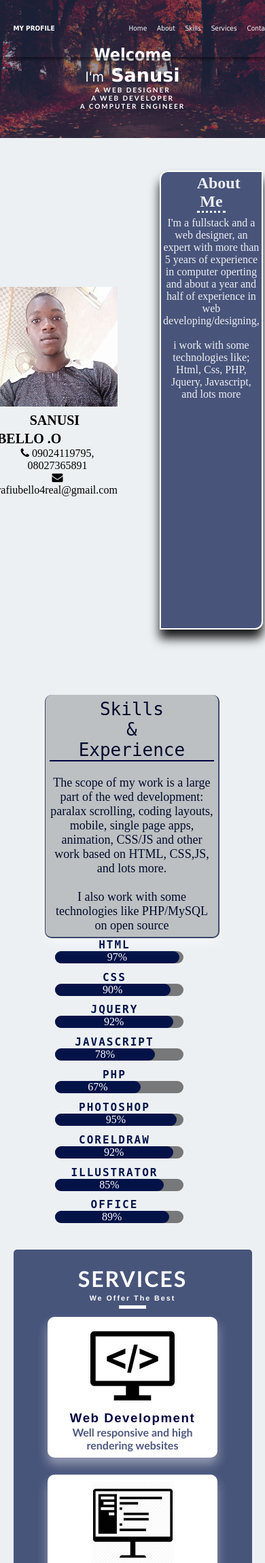
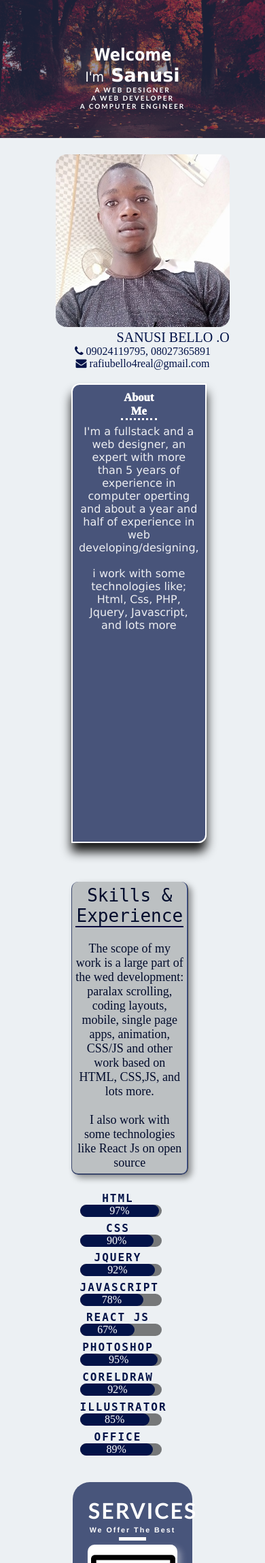
Before and after one commit to TunarshBee/my-portfolio-, a PHP site: page / in a window 390 px wide. Shown: the top 2299 px of the page at 68% size. Run offline with PHP 8.4, Linux system fonts and the light colour scheme.

Commit message:
rebranding of some css properties

```diff
--- a/index.css
+++ b/index.css
@@ -60,12 +60,11 @@
 }
 
 #nav{
-    background-color:  transparent;
+    background:none;
     width: 100%;
     height: 10%;
     overflow: hidden;
     top: 0px;
-    box-shadow: 0px 3px 5px rgba(0, 0, 0, 0.5);
     position: fixed;
     padding: 0;
 }
@@ -93,13 +92,34 @@ nav.scrolled{
     margin-right: 10%;
 }
 
+#aboutDiv #intr{
+}
+#aboutDiv #intr #img{
+    width: 100%;
+    border-radius: 16px;
+}
+
+#aboutDiv #name{
+    padding: 0px;
+    margin-bottom: 0px;
+    color: #fff;
+}
+#aboutDiv #gmail, #aboutDiv #phone{
+    margin-top: 0px;
+    color: #fff;
+    padding-top: 0px;
+}
+
 #aboutDiv1{
     border: 1px solid #fff;
     text-align: center;
+    border-radius: 14px;
     padding: 5%;
     padding-bottom: 0%;
     width: 37%;
     height: 80vh;
+    box-shadow: 3px 3px 10px black;
+    color: #fff;
     margin-left: 8%;
 }
 
@@ -108,6 +128,12 @@ nav.scrolled{
     margin-left: 35%;
     border-bottom: 3px dotted #fff;
     margin-bottom: 4%;
+    font-size: 16.5px;
+    font-weight: 1000;
+    color: #fff;
+}
+#aboutDiv1 #aboutMeText{
+    font-family: Verdana, Geneva, Tahoma, sans-serif;
 }
 
 #img img{
@@ -121,8 +147,8 @@ nav.scrolled{
 }
 
 #name{
-    font-size:40px;
-    margin-left: 8%;
+    font-size:30px;
+    margin-left: 18%;
 }
 #navList{
     display: inline-flex;
@@ -197,12 +223,9 @@ nav.scrolled{
     border-bottom-right-radius: 20px;
     border-bottom-left-radius: 20px;
     padding: 2% 2% 2% 2%;
-    box-shadow: 0px 10px 15px rgba(255, 255, 255, 0.4);
-    /* font-weight: bolder; */
+    box-shadow: 5px 5px 10px rgba(0, 0, 0, 0.4);
     font-size: 18px;
-    /* padding-bottom: 500px; */
     text-align: center;
-    /* height: 30vh; */
 }
 
 #SkillWordDiv{
@@ -291,17 +314,17 @@ nav.scrolled{
     display: inline-block;
     margin: 4% 2%;
     color: rgba(3, 19, 72, .7);
-    box-shadow: 0px 10px 15px rgba(255, 255, 255, 0.4);
+    box-shadow: 5px 5px 10px rgba(255, 255, 255, 0.4);
     background-color: #fff;
     padding: 3%;
     border-radius: 10px;
-    width: 250px;
     transition: .4s ease;
     cursor: pointer;
+    max-width: 250px;
 }
 
 #offer1:hover{
-    box-shadow: 0px 2px 5px rgba(255, 255, 255, 0.4);
+    box-shadow: 2px 2px 5px rgba(255, 255, 255, 0.4);
 }
 
 #services{
@@ -525,13 +553,15 @@ fieldset{
     #about{
         background-color: #ecf0f3;
         align-items: center;
+        margin-left: 15%;
+        display: block;
         justify-content: center;
         box-shadow: -3px -3px -7px #fff,
-        3px 3px 5px #ceced1;
+                    3px 3px 5px #ceced1;
     }
 
-    #intr {
-
+    #nav {
+        display: none;
     }
 
     #img img{
@@ -563,8 +584,10 @@ fieldset{
 
     #skills{
         background :  transparent;
-        padding: 0% 0% 0% 7%;
+        padding: 0% 0% 0% 17%;
         margin: 10%;
+        margin-top: 0%;
+        justify-content: center;
         border-radius: 10px;
         background-size: 100%;
         text-align: center;
@@ -572,7 +595,9 @@ fieldset{
 
     #skillWord{
         display: block;
-        width: 90%;
+        width: 70%;
+        margin-bottom: 10%;
+        padding: 2%;
         margin-top: 12%;
         border-radius: 10px;
         color: rgba(1, 11, 43);
@@ -625,39 +650,39 @@ fieldset{
 
     #SKILL{
         display:block;
-        /* margin-left: 76%; */
         text-align: center;
         margin-top: 2%;
+        max-width: 70%;
         margin-left: 5%;
     }
-/*
-    nav.scrolled{
-        display:none;
-    } */
 
     .social{
         list-style-type: none;
-        margin-left: 20%;
+        margin-left: 36%;
         display: inline-flex;
     }
 
-    #aboutDiv{
-        box-shadow: -3px -3px -7px #fff,
-                     3px 3px 5px #ceced1;
+
+    #about #name{
+        color: rgb(3, 19, 72);
+        margin-left: 35%;
     }
+    #about #phone,#about #gmail{
+        color: rgb(3, 19, 72);
+    }
+
     #aboutDiv1{
         display: block;
         margin-top: 7%;
-        /* float: right; */
         background-color: rgba(3, 19, 72, .7);
-        margin-right:2%;
         text-align: center;
-        width: 97%;
         color: rgba(255, 255, 255, 0.9);
         border-radius: 12px 0;
+        padding: 3% ;
+        width: 70%;
+        min-height: 20%;
         border: 2px solid rgb(255, 255, 255);
         box-shadow: 0px 13px 15px rgba(0, 0, 0, 0.9);
-        padding: 1%;
     }
 
     #nav{
@@ -720,11 +744,26 @@ fieldset{
 
     [type='submit']{
         margin: 2% 35% 4% 35% ;
-        /* letter-spacing: 1px; */
-        /* padding: 3%; */
         font-size: 10px;
     }
-    td{
+
+    #service{
+        width: 45%;
+        min-height: 20%;
+        color: white;
+        text-align: center;
+        justify-content: center;
+        margin: 5% auto;
+        border-radius: 25px;
+        padding: 5% 5% 4% 5%;
+        background-color: rgba(3, 19, 72, .7);
+    }
+
+    #offer1{
         display: block;
     }
+    .scrolled{
+        display: none;
+    }
+
 }
--- a/index.html
+++ b/index.html
@@ -1,5 +1,6 @@
 <!DOCTYPE html>
 <html lang="en">
+
 <head>
     <meta charset="UTF-8">
     <meta name="viewport" content="width=device-width, initial-scale=1.0">
@@ -8,6 +9,7 @@
     <script src="jquery.js"></script>
     <title>Document</title>
 </head>
+
 <body>
     <div id="bg"></div>
     <div id="container">
@@ -29,7 +31,10 @@
         </div>
         <div id="home">
             <div id="intro1">
-                    <h2 id="homeIntro"> <center id="welcome">Welcome</center> <h3 id="im">I'm</h3><span id="myName">Sanusi</span></h2>
+                <h2 id="homeIntro">
+                    <center id="welcome">Welcome</center>
+                    <h3 id="im">I'm</h3><span id="myName">Sanusi</span>
+                </h2>
                 <p id="task">
                     A web designer <br>
                     A web developer <br>
@@ -40,12 +45,12 @@
 
         <div id="about">
             <div id="aboutDiv">
-                    <h2 id="intr">
+                <div id="intr">
                     <div id="img">
                         <img src="IMG_20200821_163728_740.jpg" alt="">
                     </div>
+                </div>
                 <span id="name">SANUSI BELLO .O</span>
-                    </h2>
                 <center id="phone">
                     <i class="fa fa-phone" aria-hidden="true"></i>
                     09024119795, 08027365891
@@ -58,7 +63,8 @@
             <div id="aboutDiv1">
                 <h2 id="aboutMe">About Me</h2>
                 <p id="aboutMeText">
-                        I'm a fullstack and a web designer, an expert with more than 5 years of experience in computer operting
+                    I'm a fullstack and a web designer, an expert with more than 5 years of experience in computer
+                    operting
                     and about a year and half of experience in web developing/designing, <br><br>
                     i work with some technologies like; Html, Css, PHP, Jquery, Javascript, and lots more
                 </p>
@@ -66,10 +72,9 @@
         </div>
 
         <div id="skills">
-                <!-- <img src="bg.png" alt=""> -->
             <div id="skillWord">
                 <div id="SkillWordDiv">
-                        Skills <br> & <br> Experience
+                    Skills & Experience
                     <br>
                 </div><br>
                 <div id="skillExpress">
@@ -77,67 +82,67 @@
                     paralax scrolling, coding layouts, mobile, single page apps,
                     animation, CSS/JS and other work based on HTML, CSS,JS,
                     and lots more. <br><br>
-                        I also work with some technologies like PHP/MySQL on open source
+                    I also work with some technologies like React Js on open source
                 </div>
             </div>
             <div id="SKILL">
-                    <div id="skillsName">  <b>  HTML </b>
+                <div id="skillsName"> <b> HTML </b>
                     <div id="progress">
                         <div id="percent" style="width: 97%;">
                             97%
                         </div>
                     </div>
                 </div>
-                        <div id="skillsName"> <b> css </b>
+                <div id="skillsName"> <b> CSS </b>
                     <div id="progress">
                         <div id="percent" style="width: 90%;">
                             90%
                         </div>
                     </div>
                 </div>
-                    <div id="skillsName"> <b> jquery </b>
+                <div id="skillsName"> <b> Jquery </b>
                     <div id="progress">
                         <div id="percent" style="width: 92%;">
                             92%
                         </div>
                     </div>
                 </div>
-                    <div id="skillsName"> <b> javascript </b>
+                <div id="skillsName"> <b> JavaScript </b>
                     <div id="progress">
                         <div id="percent" style="width: 78%;">
                             78%
                         </div>
                     </div>
                 </div>
-                    <div id="skillsName"> <b> PHP </b>
+                <div id="skillsName"> <b> React Js </b>
                     <div id="progress">
                         <div id="percent" style="width: 67%;">
                             67%
                         </div>
                     </div>
                 </div>
-                        <div id="skillsName"> <b> photoshop </b>
+                <div id="skillsName"> <b> Photoshop </b>
                     <div id="progress">
                         <div id="percent" style="width: 95%;">
                             95%
                         </div>
                     </div>
                 </div>
-                        <div id="skillsName"> <b> coreldraw </b>
+                <div id="skillsName"> <b> Coreldraw </b>
                     <div id="progress">
                         <div id="percent" style="width: 92%;">
                             92%
                         </div>
                     </div>
                 </div>
-                        <div id="skillsName"> <b> illustrator </b>
+                <div id="skillsName"> <b> Illustrator </b>
                     <div id="progress">
                         <div id="percent" style="width: 85%;">
                             85%
                         </div>
                     </div>
                 </div>
-                        <div id="skillsName"> <b> office </b>
+                <div id="skillsName"> <b> Office </b>
                     <div id="progress">
                         <div id="percent" style="width: 89%;">
                             89%
@@ -191,9 +196,6 @@
         </div>
 
         <div id="contact">
-               <table>
-                   <tr>
-                       <td>
             <div id="contactDiv1">
                 <fieldset>
                     <legend>
@@ -207,18 +209,21 @@
                             <input type="email" name="" id="email" placeholder="Your Email">
                             <input type="text" name="" id="subject" placeholder="Sebject">
                             <textarea placeholder="Type Your Message"></textarea>
-                                        <button type="submit">
-                                            Send A Message
+                            <button type="submit" class="sub">
+                                Send Message
                             </button>
                         </form>
                     </div>
                 </fieldset>
             </div>
 
-                       </td>
-                       <td>
+
             <div id="contactDiv">
-                            <div>Contact Me On</div>
+                <div id="contact2">Contact Me On</div>
+                <div id="name">
+                    <i class="fa fa-user" aria-hidden="true"></i>
+                    Sanusi Bello .O
+                </div>
                 <div id="locate">
                     <i class="fa fa-map-marker" aria-hidden="true"></i>
                     Oloriko Street, Irewole Area, Saki, Oyo State, Nigeria.
@@ -228,26 +233,30 @@
                     09024119795, 08027365891
                 </div>
                 <div id="feceB">
-                                <i class="fa fa-facebook-official" aria-hidden="true"></i>
-                                rafiubello1@gmail.com
+                    <i class="fa fa-facebook f" aria-hidden="true"></i>
+                    It'z Olar
                 </div>
                 <div id="gmail">
                     <i class="fa fa-envelope" aria-hidden="true"></i>
                     rafiubello4real@gmail.com
                 </div>
+                <div id="linkedIn">
+                    <i class="fa fa-linkedin" aria-hidden="true"></i>
+                    Sanusi Bello
                 </div>
-                       </td>
-                   </tr>
-               </table>
+            </div>
         </div>
 
     </div>
     <div id="social">
         <ul class="social">
-                <li><a href="https://web.facebook.com/sanusi.bello.7509/"><i class="fa fa-facebook" aria-hidden="true"></i></a></li>
+            <li><a href="https://web.facebook.com/sanusi.bello.7509/"><i class="fa fa-facebook"
+                        aria-hidden="true"></i></a></li>
             <li><a href="https://twitter.com/Sanusi23610506"><i class="fa fa-twitter" aria-hidden="true"></i></a></li>
-                <li><a href="https://www.linkedin.com/in/rafiu-bello-42626b1b6/"><i class="fa fa-linkedin" aria-hidden="true"></i></a></li>
-                <li><a href="https://www.instagram.com/rafiubello1/?hl=en"><i class="fa fa-instagram" aria-hidden="true"></i></a></li>
+            <li><a href="https://www.linkedin.com/in/rafiu-bello-42626b1b6/"><i class="fa fa-linkedin"
+                        aria-hidden="true"></i></a></li>
+            <li><a href="https://www.instagram.com/rafiubello1/?hl=en"><i class="fa fa-instagram"
+                        aria-hidden="true"></i></a></li>
             <li><a href=""><i class="fa fa-yahoo" aria-hidden="true"></i></a></li>
             <li><a href="https://github.com/TunarshBee"><i class="fa fa-github" aria-hidden="true"></i></a></li>
         </ul>
@@ -266,7 +275,7 @@
             if (top >= 20) {
                 nav.classList.add('scrolled')
             }
-               else{
+            else {
                 nav.classList.remove('scrolled')
             }
             //https://github.com/vheckthor/Boot-camp-final-/blob/master/quizpage.js
@@ -274,4 +283,5 @@
     </script>
 
 </body>
+
 </html>
```
Also changed, not shown: other parts of index.css (+23 -28 lines). Lines whose indentation alone changed are shown as unchanged.
